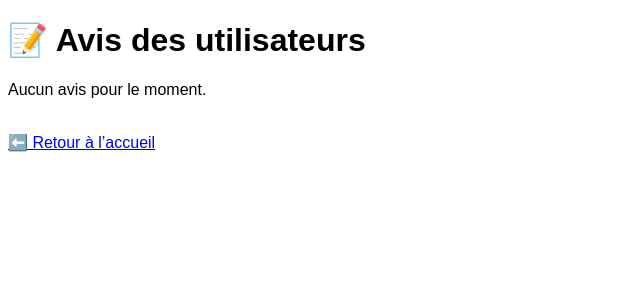
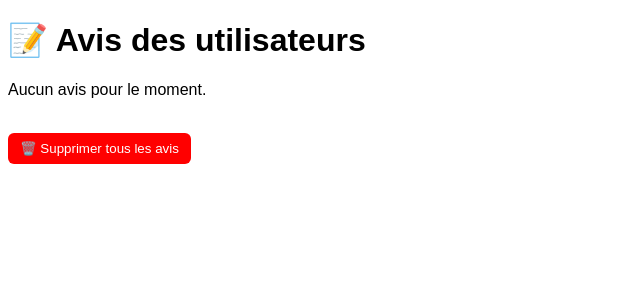
Before and after one commit to babadu17/evenement-du-jour, a Flask app: page /avis in a window 1280 px wide. Shown: the top 300 px of the page, without its empty margins (0-640 px from the left). Run offline with Flask 3, Linux system fonts and the light colour scheme; data that the repository does not hold is empty; some libraries are stand-ins or nearby versions.

Commit message:
Update avis.html

```diff
--- a/templates/avis.html
+++ b/templates/avis.html
@@ -19,6 +19,11 @@
     {% endif %}
 
     <br>
-    <a href="/">⬅️ Retour à l’accueil</a>
+    <form action="/reset_avis" method="get" onsubmit="return confirm('Es-tu sûr de vouloir tout supprimer ?');">
+        <button type="submit" style="background-color: red; color: white; padding: 8px 12px; border-radius: 6px; border: none;">
+           🗑️ Supprimer tous les avis
+        </button>
+    </form>
+
 </body>
 </html>
```
